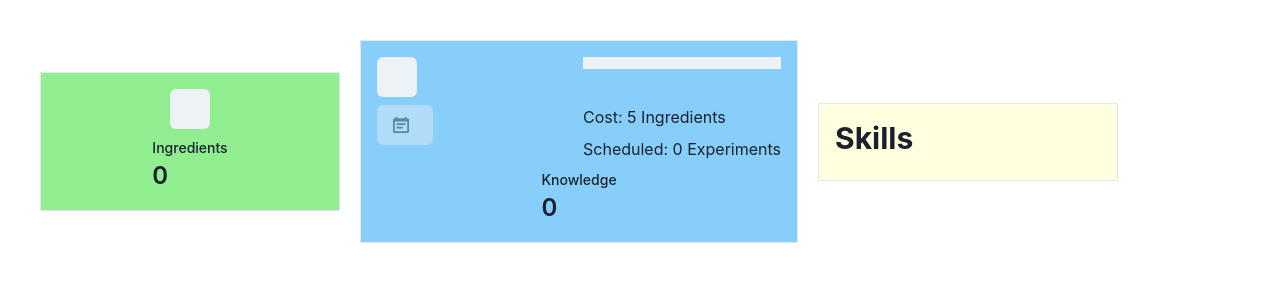
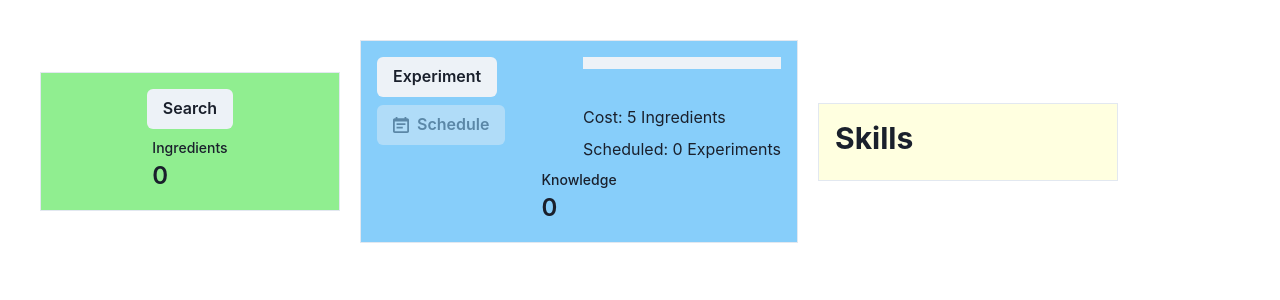
Before and after one commit to Opsi/alchemy-game, a React (Create React App) app: page / in a window 1280 px wide. Shown: the top 300 px of the page. Built offline with nearby package versions, Linux system fonts and the light colour scheme.

Commit message:
fixes the button

```diff
--- a/src/components/common/Button.tsx
+++ b/src/components/common/Button.tsx
@@ -5,6 +5,8 @@ export interface ButtonProps extends ChakraButtonProps {
   label?: string
 }
 
-export const Button: React.FC<ButtonProps> = ({ label, ...props }) => {
-  return <ChakraButton {...props}>{label}</ChakraButton>
+export const Button: React.FC<ButtonProps> = ({ label, children, ...props }) => {
+  return <ChakraButton {...props}>
+    {label !== undefined ? label : children}
+  </ChakraButton>
 }
```
